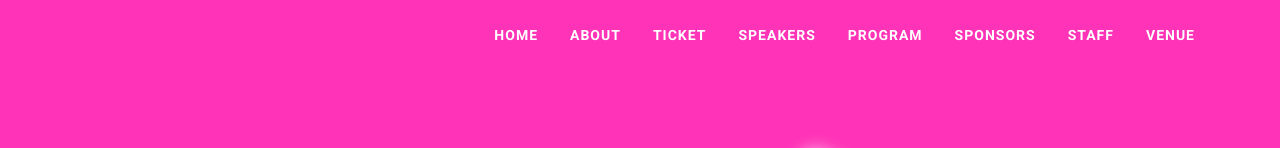
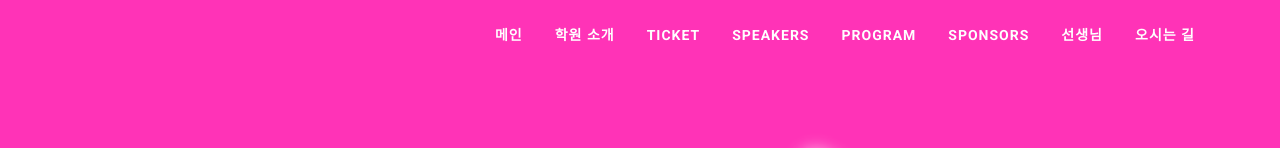
Before and after one commit to jisuacademy/jisuacademy.github.io, a plain HTML site: page 2019/index.html in a window 1280 px wide. Shown: the top 148 px of the page. Drawn offline with nearby package versions, Linux system fonts and the light colour scheme.

Commit message:
Update index.html

```diff
--- a/2019/index.html
+++ b/2019/index.html
@@ -114,14 +114,14 @@
 					<nav id="primary-menu">
 
 						<ul class="one-page-menu" data-easing="easeInOutExpo" data-speed="1250" data-offset="65">
-							<li><a href="#" data-href="#wrapper"><div>Home</div></a></li>
-							<li><a href="#" data-href="#section-about"><div>About</div></a></li>
+							<li><a href="#" data-href="#wrapper"><div>메인</div></a></li>
+							<li><a href="#" data-href="#section-about"><div>학원 소개</div></a></li>
 							<li><a href="#" data-href="#section-ticket"><div>Ticket</div></a></li>
 							<li><a href="#" data-href="#section-speakers"><div>Speakers</div></a></li>
 							<li><a href="#" data-href="#section-program"><div>Program</div></a></li>
 							<li><a href="#" data-href="#section-sponsors"><div>Sponsors</div></a></li>
-							<li><a href="#" data-href="#section-staff"><div>Staff</div></a></li>
-							<li><a href="#" data-href="#section-venue"><div>Venue</div></a></li>
+							<li><a href="#" data-href="#section-staff"><div>선생님</div></a></li>
+							<li><a href="#" data-href="#section-venue"><div>오시는 길</div></a></li>
 						</ul>
 
 					</nav><!-- #primary-menu end -->
```
